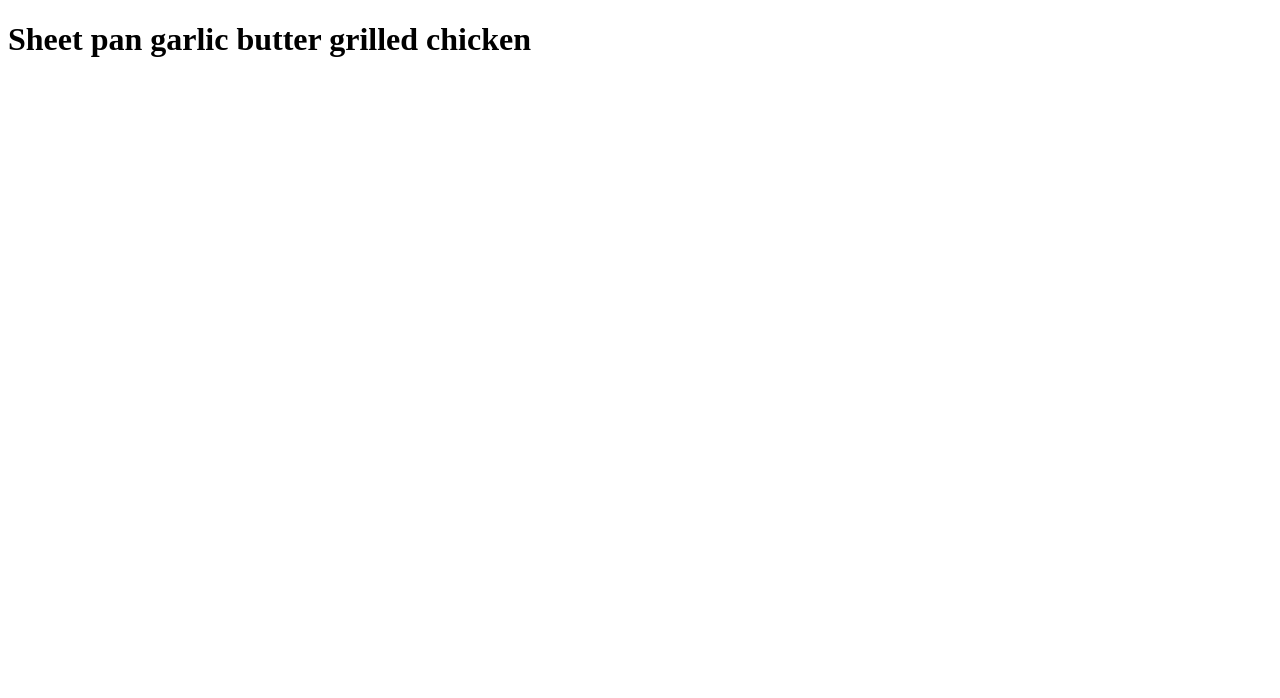
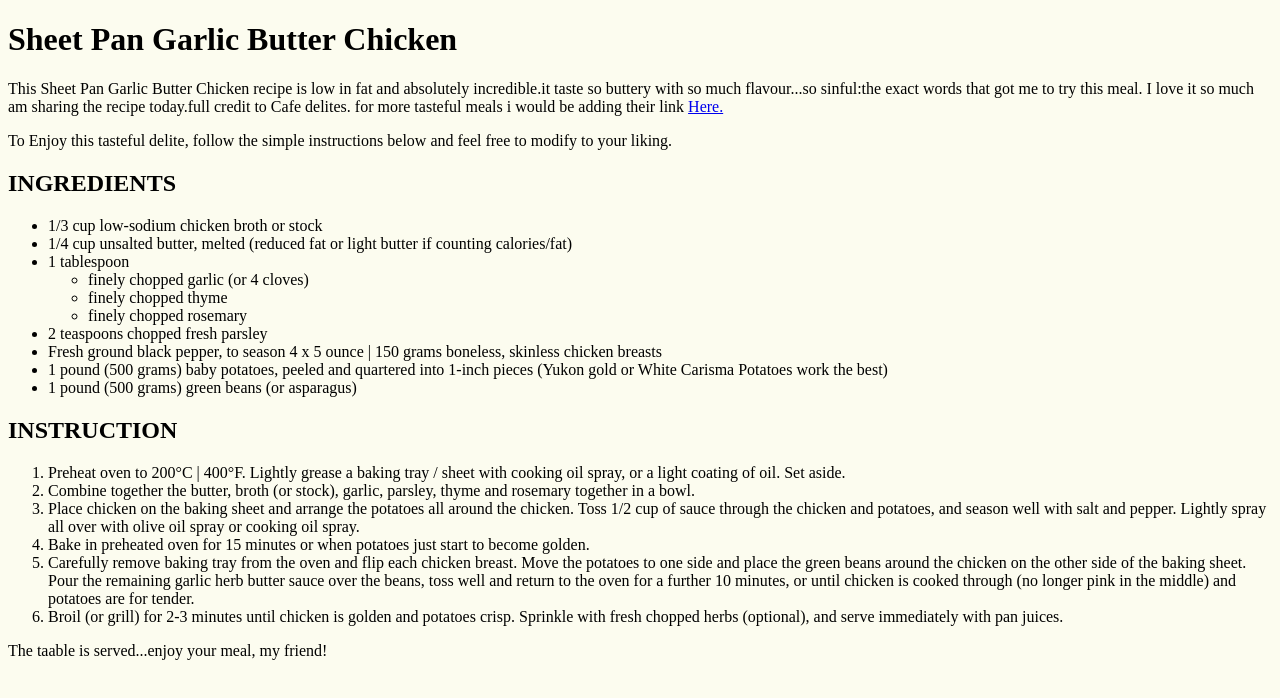
Before and after one commit to BillionMom/Odin-recipe, a plain HTML site: page Recipes/grilledchicken.html in a window 1280 px wide. Drawn offline with Linux system fonts and the light colour scheme.

Commit message:
Recipes/grilledchicken.html

```diff
--- a/Recipes/grilledchicken.html
+++ b/Recipes/grilledchicken.html
@@ -1,12 +1,55 @@
 <!DOCTYPE html>
 <html lang= "en">
     <head>
-        <title>Grilled chicken</title>
+        <title>Sheet Pan Garlic Butter Chicken</title>
         <meta charset="UTF-8">
     </head>
 
-    <body>
-        <h1>Sheet pan garlic butter grilled chicken</h1>
-
+    <body style="background-color: rgb(252, 252, 239);">
+        <h1>Sheet Pan Garlic Butter Chicken</h1>
+        <p>This Sheet Pan Garlic Butter Chicken recipe is low in fat and absolutely incredible.it taste so buttery with so much flavour...so sinful:the exact words
+            that got me to try this meal. I love it so much am sharing the recipe today.full credit to Cafe delites.
+            for more tasteful meals i would be adding their link <a href="https:/www.cafedelites.com">Here.</a>
+        </p>
+        <p>To Enjoy this tasteful delite, follow the simple instructions below and feel free to modify to
+            your liking.
+        </p>
+        <h2>INGREDIENTS</h2>
+        <ul>
+            <li>1/3 cup low-sodium chicken broth or stock</li>
+            <li>1/4 cup unsalted butter, melted
+                (reduced fat or light butter if counting calories/fat)</li>
+            <li>1 tablespoon <ul>
+                <li>finely chopped garlic (or 4 cloves)</li>
+                <li>finely chopped thyme</li>
+                <li>finely chopped rosemary</li>
+            </ul>
+        </li>
+            <li>2 teaspoons chopped fresh parsley</li>
+            <li>Fresh ground black pepper, to season
+                4 x 5 ounce | 150 grams boneless, skinless chicken breasts</li>
+            <li>1 pound (500 grams) baby potatoes, peeled and quartered into 1-inch pieces
+                (Yukon gold or White Carisma Potatoes work the best)</li>
+            <li>1 pound (500 grams) green beans (or asparagus)</li>
+        </ul>
+        <h2>INSTRUCTION</h2>
+        <ol>
+            <li>Preheat oven to 200°C | 400°F. Lightly grease a baking tray / sheet with cooking oil spray,
+                 or a light coating of oil. Set aside.</li>
+            <li>Combine together the butter, broth (or stock),
+                 garlic, parsley, thyme and rosemary together in a bowl.</li>
+            <li>Place chicken on the baking sheet and arrange the potatoes all around the chicken.
+                Toss 1/2 cup of sauce through the chicken and potatoes, and season well with salt and pepper.
+                Lightly spray all over with olive oil spray or cooking oil spray.</li>
+            <li>Bake in preheated oven for 15 minutes or when potatoes just start to become golden. </li>
+            <li>Carefully remove baking tray from the oven and flip each chicken breast.
+                Move the potatoes to one side and place the green beans around the chicken on the
+                other side of the baking sheet. Pour the remaining garlic herb butter sauce over the beans,
+                toss well and return to the oven for a further 10 minutes, or until chicken is cooked
+                through (no longer pink in the middle) and potatoes are for tender.</li>
+            <li>Broil (or grill) for 2-3 minutes until chicken is golden and potatoes crisp.
+                Sprinkle with fresh chopped herbs (optional), and serve immediately with pan juices.</li>
+        </ol>
+        <p>The taable is served...enjoy your meal, my friend!</p>
     </body>
 </html>
```
